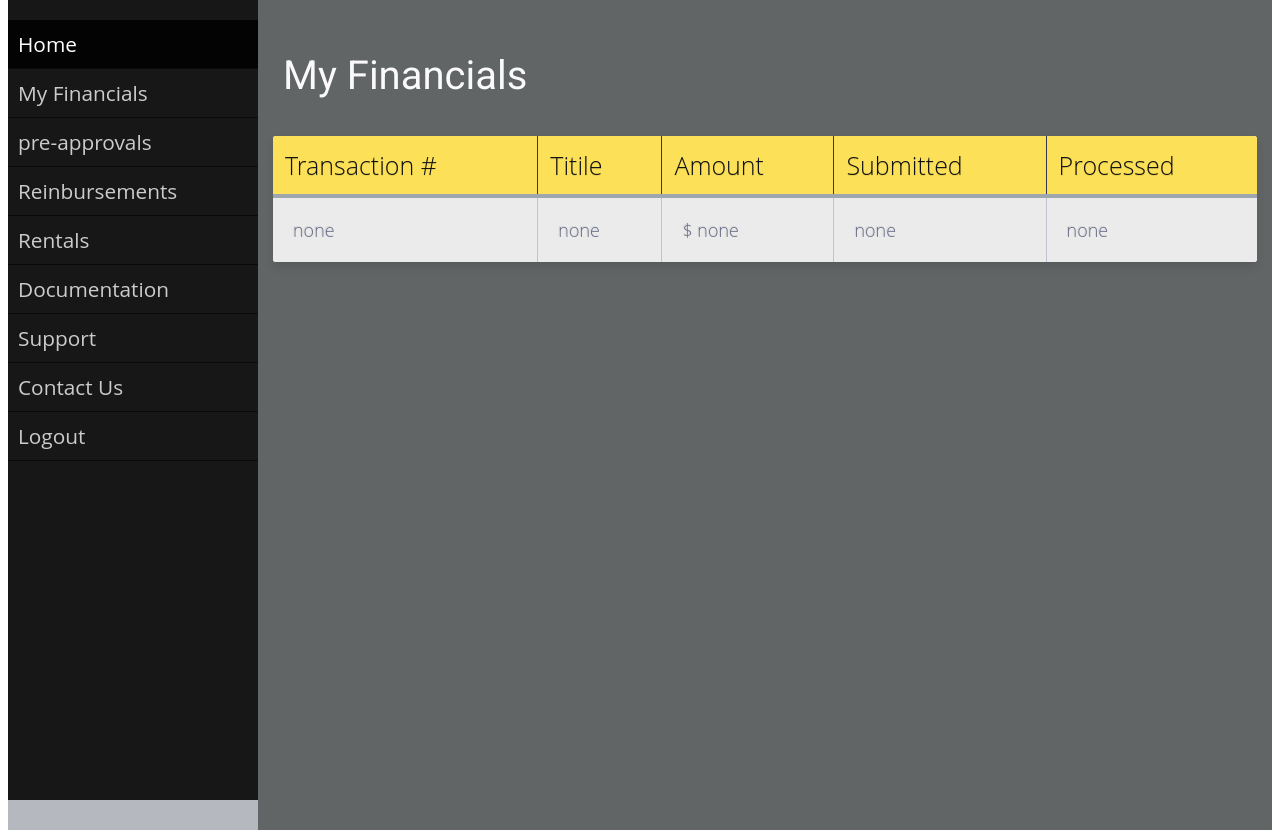
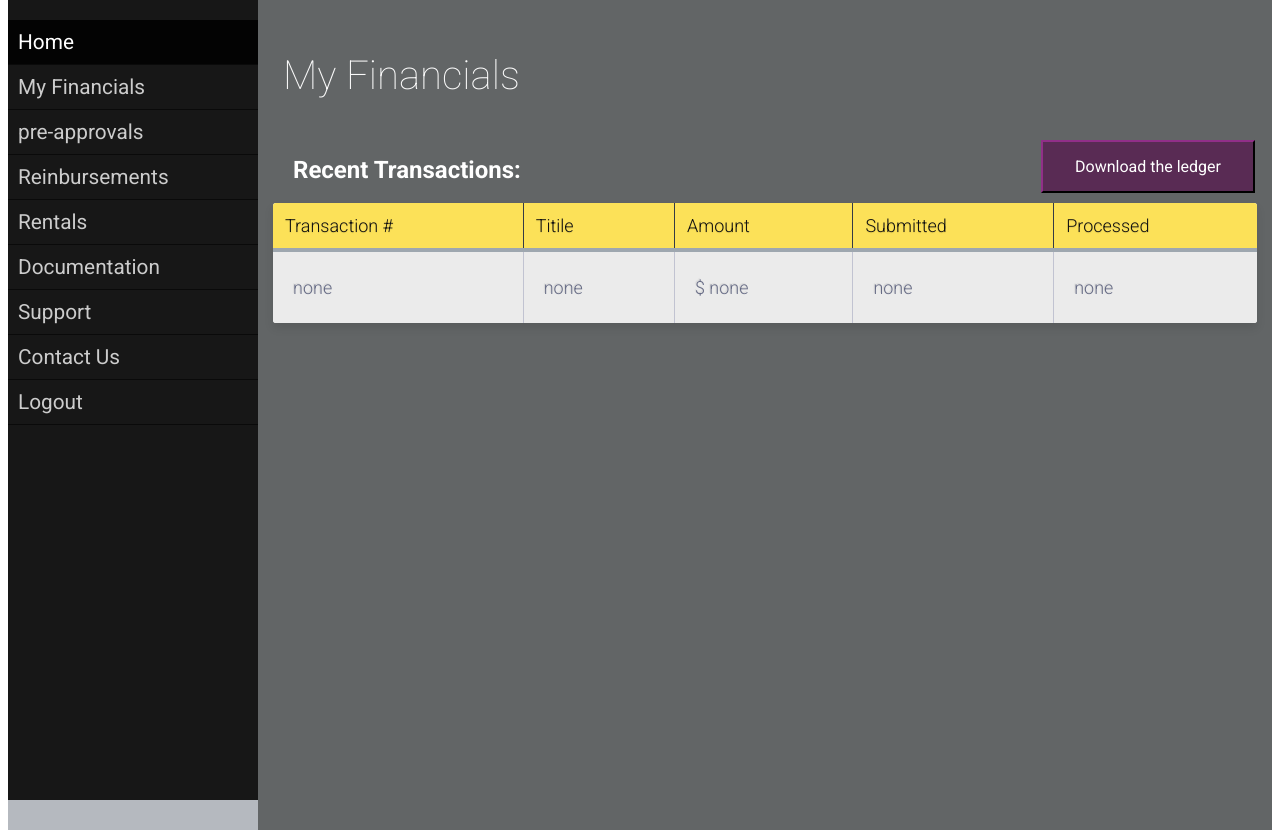
Before and after one commit to TemiOgun/Bank-Of-Eng-Soc, a Django app: page /financials/ in a window 1280 px wide. Shown: the part 58-896 px from the top of the page. Run offline with Django 3.2, Linux system fonts and the light colour scheme; a user stored in the database is signed in; data that the repository does not hold is empty.

Commit message:
my finance update

```diff
--- a/main_app/models.py
+++ b/main_app/models.py
@@ -11,6 +11,7 @@ class transaction(models.Model):
 
 	def __unicode__(self):
 		return self.number
+
 
 # Create your models here.
 class account(models.Model):
--- a/main_app/static/base.css
+++ b/main_app/static/base.css
@@ -25,7 +25,7 @@ div#header {
 div.table-title {
   display: block;
   margin: auto;
-
+  font-family: "Roboto", helvetica, arial, sans-serif;
   padding:10px;
   width: 100%;
 }
@@ -33,16 +33,33 @@ div.table-title {
 .table-title h1 {
    color: #fafafa;
    font-size: 40px;
-   font-weight: 400;
+   font-weight: 200;
    font-style:normal;
    font-family: "Roboto", helvetica, arial, sans-serif;
 
 }
 
+.button1 {
+	float:right;
+	border-color:#3d1439;
+    background-color: #592b54; /* Green */
+    color: white;
+font-family: "Roboto", helvetica, arial, sans-serif;
+    padding: 15px 32px;
+    text-align: center;
+    text-decoration: none;
+    display: inline-block;
+    font-size: 16px;
+    margin: 4px 2px;
+    cursor: pointer;
+    -webkit-transition-duration: 0.4s; /* Safari */
+    transition-duration: 0.4s;
+}
 
 /*** Table Styles **/
 
 .table-fill {
+	font-family: "Roboto", helvetica, arial, sans-serif;
   background: white;
   border-radius:3px;
   border-collapse: collapse;
@@ -60,8 +77,8 @@ th {
   background:#fce158;
   border-bottom:4px solid #9ea7af;
   border-right: 1px solid #343a45;
-  font-size:25px;
-  font-weight: 200;
+  font-size:18px;
+  font-weight: 300;
   padding:12px;
   text-align:left;
   text-shadow: 0 1px 1px rgba(0, 0, 0, 0.1);
@@ -183,11 +200,13 @@ aside {
 	float: right;
 	margin: 15 1.5%;
     width: 34%;
+	font-family: "Roboto", helvetica, arial, sans-serif;
 }
 
 div#table_container{
 	width:100%;
 	margin:5%;
+	display: inline-block;
 }
 
 div#container {
@@ -219,13 +238,17 @@ div#container {
   color: #424242
     font-size: 0.73em;
 }
-
+div#above_table{
+	width:100%;
+	padding-bottom:2px;
+}
 div#box{
   min-height: 120px;
   max-height:500px
   margin-top:15px;
   float:left;
   width: 60%;
+  font-family: "Roboto", helvetica, arial, sans-serif;
 }
 
 div#box .box-top{
@@ -251,6 +274,13 @@ ul#nav li{
   list-style: none;
 
 }
+h2#purpletext{
+    color: #fff;
+	float:left;
+	padding-left: 20px;
+	font-family: "Roboto", helvetica, arial, sans-serif;
+
+	}
 
 h1#OrgName{
     font-size:2em;
@@ -258,7 +288,7 @@ h1#OrgName{
     color: #ccc;
   border-bottom: 1px solid #0A0A0A;
     text-align: center;
-
+font-family: "Roboto", helvetica, arial, sans-serif;
 
 }
 
@@ -272,6 +302,7 @@ ul#nav li a{
   -moz-transition: 0.2s;
   -o-transition: 0.2s;
   transition: 0.2s;
+  font-family: "Roboto", helvetica, arial, sans-serif;
 }
 
 ul#nav li a:hover {
--- a/main_app/templates/MyFinancials.html
+++ b/main_app/templates/MyFinancials.html
@@ -7,6 +7,10 @@
 <div class="table-title">
 <h1 id="table-title">My Financials</h1>
 </div>
+
+<h2 id="purpletext"> Recent Transactions: </h2>
+<button class="button1">Download the ledger</button>
+
 <table class="table-fill">
 <thead>
 <tr>
@@ -41,5 +45,6 @@
 </table>
 
 
+
  </div>
 	{% endblock %}
```
Also changed, not shown: db.sqlite3.
